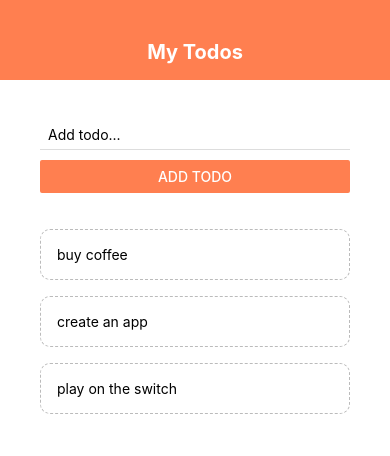
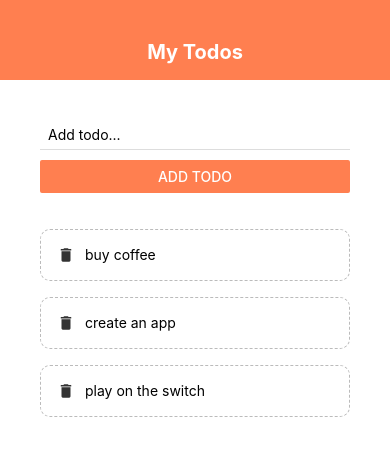
Before and after one commit to jzhmcoo1/RNLearningDemo, a React Native app: screen / in a window 390 px wide. Shown: the top 456 px of the page. Built offline with nearby package versions, Linux system fonts and the light colour scheme.

Commit message:
feat: add icons

```diff
--- a/components/TodoItem.tsx
+++ b/components/TodoItem.tsx
@@ -1,4 +1,5 @@
-import { StyleSheet, TouchableOpacity, Text } from 'react-native';
+import { StyleSheet, TouchableOpacity, Text, View } from 'react-native';
+import { MaterialIcons } from '@expo/vector-icons';
 
 interface TodoItemProps {
   item: { text: string; key: string };
@@ -8,7 +9,10 @@
 export default function TodoItem({ item, pressHandler }: TodoItemProps) {
   return (
     <TouchableOpacity onPress={() => pressHandler(item.key)}>
-      <Text style={styles.item}>{item.text}</Text>
+      <View style={styles.item}>
+        <MaterialIcons name='delete' size={18} color={'#333'} />
+        <Text style={styles.itemText}>{item.text}</Text>
+      </View>
     </TouchableOpacity>
   );
 }
@@ -21,5 +25,9 @@
     borderWidth: 1,
     borderStyle: 'dashed',
     borderRadius: 10,
+    flexDirection: 'row',
   },
-})
+  itemText: {
+    marginLeft: 10,
+  },
+});
--- a/package.json
+++ b/package.json
@@ -9,6 +9,8 @@
     "web": "expo start --web"
   },
   "dependencies": {
+    "@expo/vector-icons": "^13.0.0",
+    "@expo/webpack-config": "^0.17.2",
     "expo": "~47.0.12",
     "expo-status-bar": "~1.4.2",
     "react": "18.1.0",
```
Also changed, not shown: 1 other file (tests, documents, lock files or other folders).
